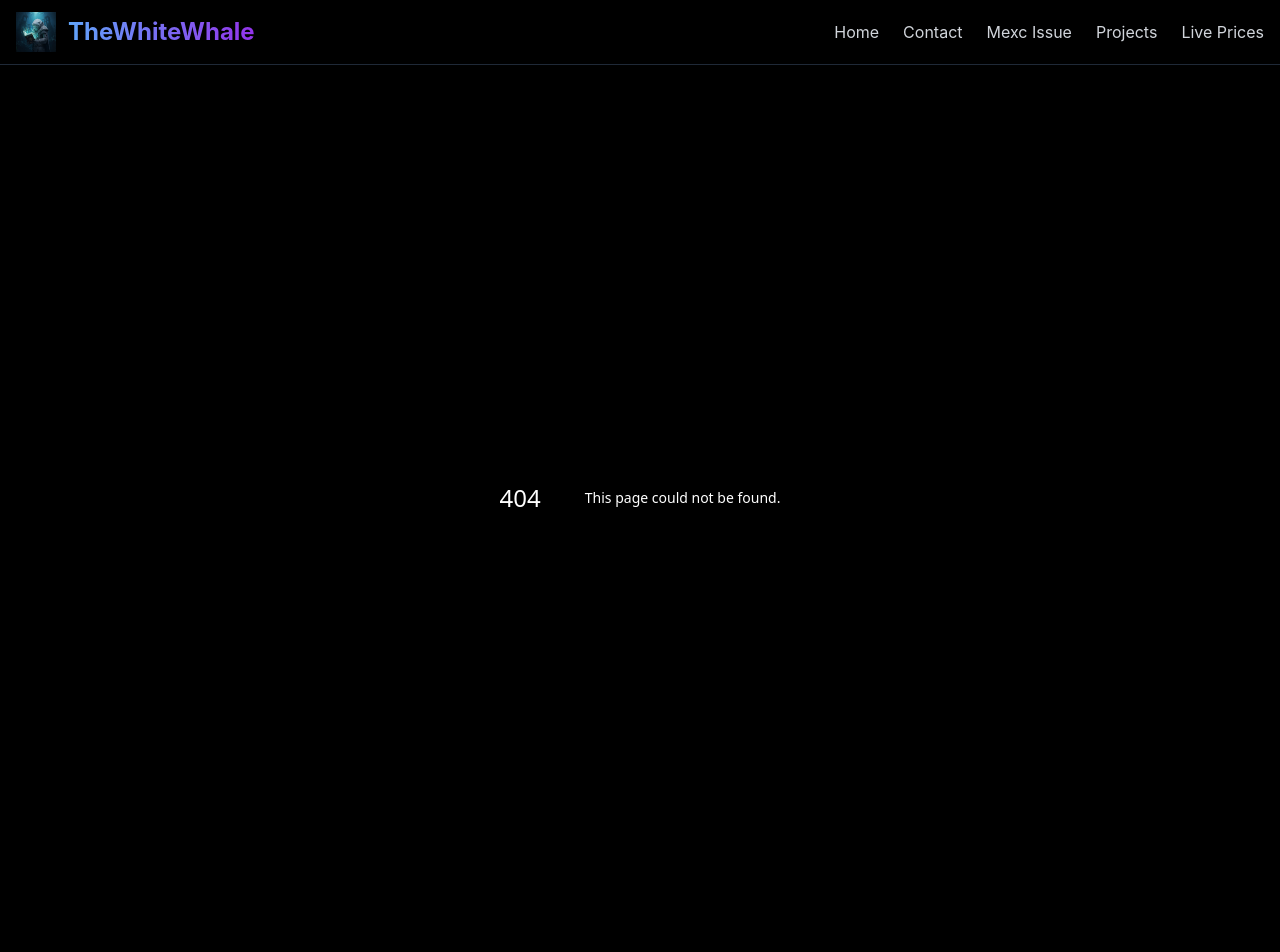
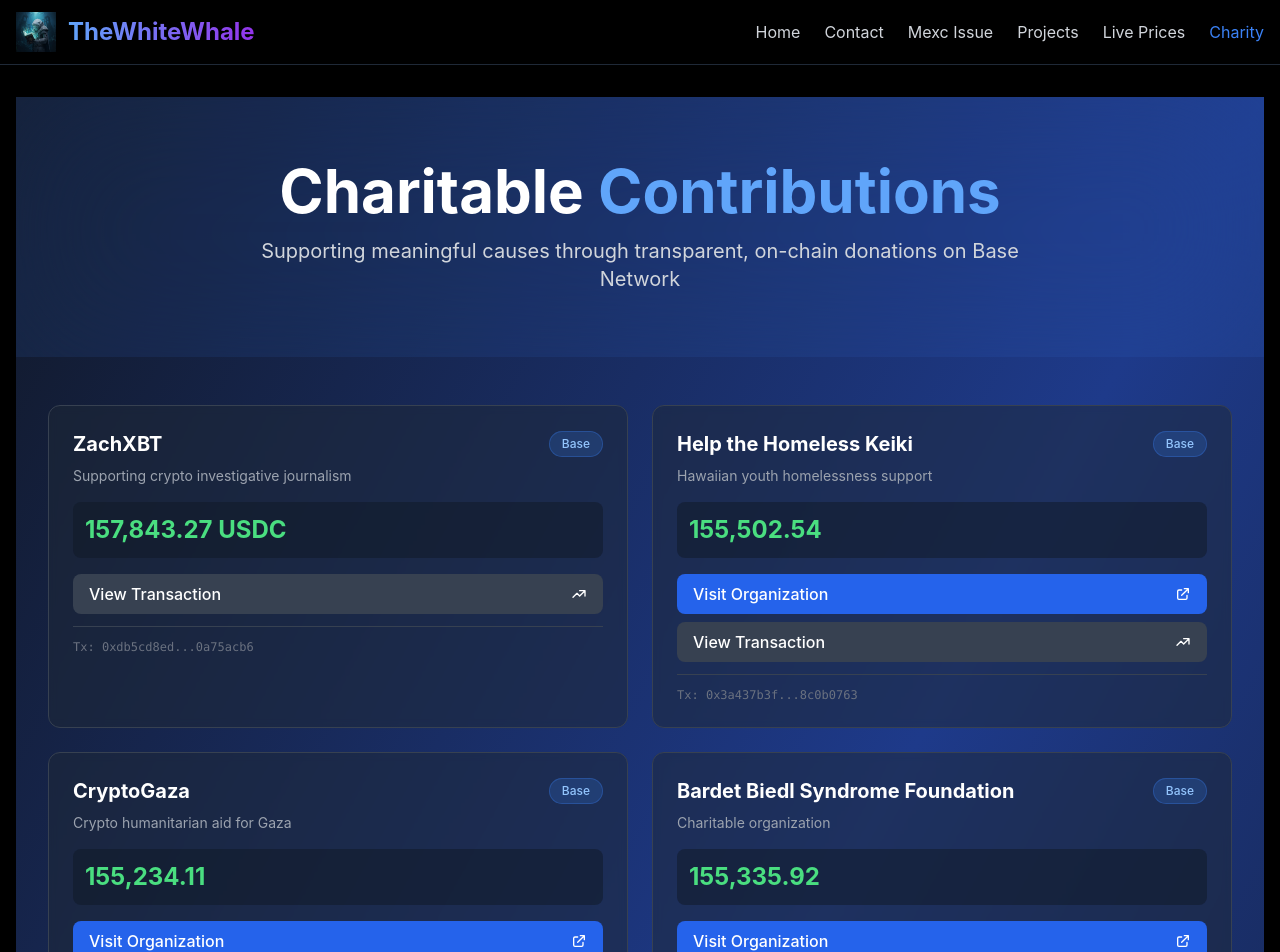
Before and after one commit to aspinrin/thewhitewhale, a Next.js app: page /charity in a window 1280 px wide. Before the commit this address had no page. Shown: the top 952 px of the page. Before the commit the page ends 929 px from the top, so only its background shows below. Built offline with nearby package versions, Linux system fonts and the light colour scheme.

Commit message:
added charity page and updates

```diff
--- /dev/null
+++ b/app/charity/page.js
@@ -0,0 +1,180 @@
+export default function Charity() {
+  const donations = [
+    {
+      recipient: "ZachXBT",
+      description: "Supporting crypto investigative journalism",
+      website: null,
+      tx: "0xdb5cd8ed3f97a458211af8aeb5484da0a1a2f627315454a35476bd280a75acb6",
+      amount: "157,843.27 USDC"
+    },
+    {
+      recipient: "Help the Homeless Keiki",
+      description: "Hawaiian youth homelessness support",
+      website: "https://www.helpthehomelesskeiki.org/",
+      tx: "0x3a437b3fd1d63440ab04d841bf29c263a7a9f4f2cb6f5f72f3bcc6c78c0b0763",
+      amount: "155,502.54"
+    },
+    {
+      recipient: "CryptoGaza",
+      description: "Crypto humanitarian aid for Gaza",
+      website: "https://cryptogaza.com",
+      tx: "0x2b163aa69c0d8ab66a33562f9a53cc31420b9e42960742840caef2778297234c",
+      amount: "155,234.11"
+    },
+    {
+      recipient: "Bardet Biedl Syndrome Foundation",
+      description: "Charitable organization",
+      website: "https://app.endaoment.org/orgs/46-3343666",
+      tx: "0x7b6559f19c9995aff7961330e3d678c888513290d809709fcc442ea51cd17927",
+      amount: "155,335.92"
+    },
+    {
+      recipient: "Gazas Children",
+      description: "Charitable organization",
+      website: "https://app.endaoment.org/orgs/93-4736372",
+      tx: "0x7ae114432cb7bb30258ae8f3d86fde73dc709fc9d13c18035f2d7d6794db5757",
+      amount: "153,005.88"
+    },
+    {
+      recipient: "Family Agriculture Resource Management Services",
+      description: "Charitable organization",
+      website: "https://app.endaoment.org/orgs/46-4623115",
+      tx: "0x7a5c9b6b90ccdad3a1f535b24d1d300e458848d0c62ab4c63e57ca7b1db62a20",
+      amount: "155,335.92"
+    },
+    {
+      recipient: "AL-AYN SOCIAL CARE FOUNDATION",
+      description: "Charitable organization",
+      website: "https://app.endaoment.org/orgs/47-1614315",
+      tx: "0x5daf79b66869a6d1659e9fc28f2083de7825fec0c9604425afd73f8c81e3832a",
+      amount: "155,335.92"
+    },
+    {
+      recipient: "Banco de Alimentos de Bogota",
+      description: "Charitable organization",
+      website: "https://app.endaoment.org/orgs/cfe3d38b-4200-bb3b-dd6b-602a4e87755f",
+      tx: "0xfb9ee55291c769b4248ba53e093c0c1554e964592d9aeaf880f1e827eaeac435",
+      amount: "155,335.92"
+    },
+    {
+      recipient: "Young Life",
+      description: "Charitable organization",
+      website: "https://app.endaoment.org/orgs/84-0385934",
+      tx: "0x5e67e84de2c6f7ad54781c395079b9b6a38a193eed4f60cd2697d66e2b0a6de9",
+      amount: "155,335.92"
+    },
+    {
+      recipient: "Journeys Urging Mammoth Possibilities",
+      description: "Charitable organization",
+      website: "https://app.endaoment.org/orgs/26-2232296",
+      tx: "0x318980624be0c8d1580c218e497b5fa00dab620d9b664708b9b0068063517f7b",
+      amount: "155,335.92"
+    }
+  ];
+
+  return (
+    <div className="min-h-screen bg-gradient-to-br from-gray-900 via-blue-900 to-gray-900">
+      {/* Hero Section */}
+      <div className="relative overflow-hidden">
+        <div className="absolute inset-0 bg-blue-500/10 backdrop-blur-3xl"></div>
+        <div className="relative max-w-7xl mx-auto px-4 sm:px-6 lg:px-8 py-16">
+          <div className="text-center">
+            <h1 className="text-5xl md:text-6xl font-bold text-white mb-4">
+              Charitable <span className="text-blue-400">Contributions</span>
+            </h1>
+            <p className="text-xl text-gray-300 max-w-3xl mx-auto">
+              Supporting meaningful causes through transparent, on-chain donations on Base Network
+            </p>
+          </div>
+        </div>
+      </div>
+
+      {/* Donations Grid */}
+      <div className="max-w-7xl mx-auto px-4 sm:px-6 lg:px-8 py-12 pb-24">
+        <div className="grid grid-cols-1 md:grid-cols-2 gap-6">
+          {donations.map((donation, index) => (
+            <div
+              key={index}
+              className="bg-gray-800/50 backdrop-blur-sm border border-gray-700 rounded-xl p-6 hover:border-blue-500 transition-all duration-300 hover:shadow-xl hover:shadow-blue-500/20"
+            >
+              {/* Header */}
+              <div className="flex items-start justify-between mb-4">
+                <div className="flex-1">
+                  <h3 className="text-xl font-bold text-white mb-2">
+                    {donation.recipient}
+                  </h3>
+                  <p className="text-gray-400 text-sm">
+                    {donation.description}
+                  </p>
+                </div>
+                <div className="ml-4">
+                  <span className="inline-flex items-center px-3 py-1 rounded-full text-xs font-medium bg-blue-500/20 text-blue-300 border border-blue-500/30">
+                    Base
+                  </span>
+                </div>
+              </div>
+
+              {/* Amount */}
+              <div className="mb-4 p-3 bg-gray-900/50 rounded-lg">
+                <div className="text-2xl font-bold text-green-400">
+                  {donation.amount}
+                </div>
+              </div>
+
+              {/* Links */}
+              <div className="flex flex-col gap-2">
+                {donation.website && (
+                  <a
+                    href={donation.website}
+                    target="_blank"
+                    rel="noopener noreferrer"
+                    className="flex items-center justify-between px-4 py-2 bg-blue-600 hover:bg-blue-700 text-white rounded-lg transition-colors group"
+                  >
+                    <span className="font-medium">Visit Organization</span>
+                    <svg className="w-4 h-4 group-hover:translate-x-1 transition-transform" fill="none" stroke="currentColor" viewBox="0 0 24 24">
+                      <path strokeLinecap="round" strokeLinejoin="round" strokeWidth={2} d="M10 6H6a2 2 0 00-2 2v10a2 2 0 002 2h10a2 2 0 002-2v-4M14 4h6m0 0v6m0-6L10 14" />
+                    </svg>
+                  </a>
+                )}
+
+                <a
+                  href={`https://basescan.org/tx/${donation.tx}`}
+                  target="_blank"
+                  rel="noopener noreferrer"
+                  className="flex items-center justify-between px-4 py-2 bg-gray-700 hover:bg-gray-600 text-white rounded-lg transition-colors group"
+                >
+                  <span className="font-medium">View Transaction</span>
+                  <svg className="w-4 h-4 group-hover:translate-x-1 transition-transform" fill="none" stroke="currentColor" viewBox="0 0 24 24">
+                    <path strokeLinecap="round" strokeLinejoin="round" strokeWidth={2} d="M13 7h8m0 0v8m0-8l-8 8-4-4-6 6" />
+                  </svg>
+                </a>
+              </div>
+
+              {/* Transaction Hash (shortened) */}
+              <div className="mt-3 pt-3 border-t border-gray-700">
+                <p className="text-xs text-gray-500 font-mono">
+                  Tx: {donation.tx.slice(0, 10)}...{donation.tx.slice(-8)}
+                </p>
+              </div>
+            </div>
+          ))}
+        </div>
+
+        {/* Footer Note */}
+        <div className="mt-12 text-center">
+          <div className="inline-block bg-gray-800/50 border border-gray-700 rounded-xl p-6 max-w-2xl">
+            <div className="flex items-center justify-center mb-3">
+              <svg className="w-6 h-6 text-blue-400 mr-2" fill="none" stroke="currentColor" viewBox="0 0 24 24">
+                <path strokeLinecap="round" strokeLinejoin="round" strokeWidth={2} d="M9 12l2 2 4-4m5.618-4.016A11.955 11.955 0 0112 2.944a11.955 11.955 0 01-8.618 3.04A12.02 12.02 0 003 9c0 5.591 3.824 10.29 9 11.622 5.176-1.332 9-6.03 9-11.622 0-1.042-.133-2.052-.382-3.016z" />
+              </svg>
+              <h3 className="text-lg font-semibold text-white">Transparent Giving</h3>
+            </div>
+            <p className="text-gray-400 text-sm">
+              All donations are verifiable on-chain through Base Network. Click any transaction link to verify the donation amount and destination on BaseScan.
+            </p>
+          </div>
+        </div>
+      </div>
+    </div>
+  );
+}
--- a/app/projects/page.js
+++ b/app/projects/page.js
@@ -1,18 +1,18 @@
 'use client'
 
 const projects = [
+  {
+    name: "Drift",
+    description: "The capital-efficient DeFi platform on Solana",
+    category: "Defi",
+    link: "app.drift.trade"
+  },
+
   {
     name: "Hyperliquid",
     description: "Leading DEX Trading Platform",
     category: "DeFi",
     link: "https://app.hyperliquid.xyz/trade"
-  },
-
-  {
-    name: "Drift",
-    description: "The capital-efficient DeFi platform on Solana",
-    category: "Defi",
-    link: "app.drift.trade"
   },
 
   {
@@ -46,6 +46,20 @@
     description: "Trading app with native yield",
     category: "Trading",
     link: "wasabi.xyz"
+  },
+
+  {
+    name: "Aave",
+    description: "The most trusted financial network.  Earn, borrow, save, and swap",
+    category: "Lend",
+    link: "aave.com"
+  },
+
+  {
+    name: "Adrena",
+    description: "Solana Perps DEX. 100x Leverage. 0% Slippage. 90% Rev Share. Open Source. Community Owned",
+    category: "Perps Dex",
+    link: "adrena.trade"
   },
 ]
 
--- a/components/Navbar.js
+++ b/components/Navbar.js
@@ -15,6 +15,7 @@
     { href: '/mexc', label: 'Mexc Issue' },
     { href: '/projects', label: 'Projects' },
     { href: '/prices', label: 'Live Prices' },
+    { href: '/charity', label: 'Charity' },
   ]
 
   const isActive = (href) => pathname === href
```
